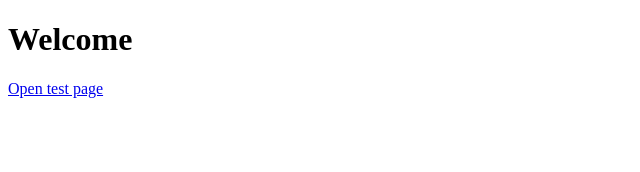
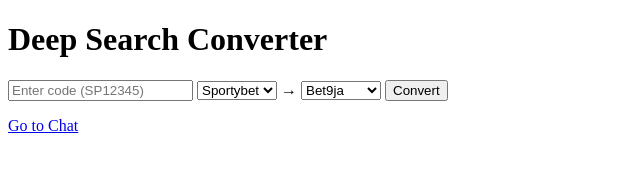
Before and after one commit to francis2262/Code-converter-, a plain HTML site: page static/index.html in a window 1280 px wide. Shown: the whole page, without its empty margins (0-640 px from the left). Drawn offline with Linux system fonts and the light colour scheme.

Commit message:
Update index.html

```diff
--- a/static/index.html
+++ b/static/index.html
@@ -1,8 +1,41 @@
 <!DOCTYPE html>
 <html>
-<head><title>Code Converter</title></head>
+<head>
+  <title>Code Converter wisdom</title>
+</head>
 <body>
-  <h1>Welcome</h1>
-  <p><a href="/test.html">Open test page</a></p>
+  <h1>Deep Search Converter</h1>
+  <form onsubmit="convertCode(event)">
+    <input id="code" placeholder="Enter code (SP12345)" />
+    <select id="from">
+      <option value="sportybet">Sportybet</option>
+      <option value="bet9ja">Bet9ja</option>
+    </select>
+    →
+    <select id="to">
+      <option value="bet9ja">Bet9ja</option>
+      <option value="sportybet">Sportybet</option>
+    </select>
+    <button type="submit">Convert</button>
+  </form>
+  <pre id="result"></pre>
+
+  <p><a href="/chat.html">Go to Chat</a></p>
+
+  <script>
+    async function convertCode(e) {
+      e.preventDefault();
+      let code = document.getElementById("code").value;
+      let from = document.getElementById("from").value;
+      let to = document.getElementById("to").value;
+      let res = await fetch("/api/convert", {
+        method: "POST",
+        headers: {"Content-Type": "application/json"},
+        body: JSON.stringify({code, from_platform: from, to_platform: to})
+      });
+      let data = await res.json();
+      document.getElementById("result").innerText = JSON.stringify(data, null, 2);
+    }
+  </script>
 </body>
 </html>
```
